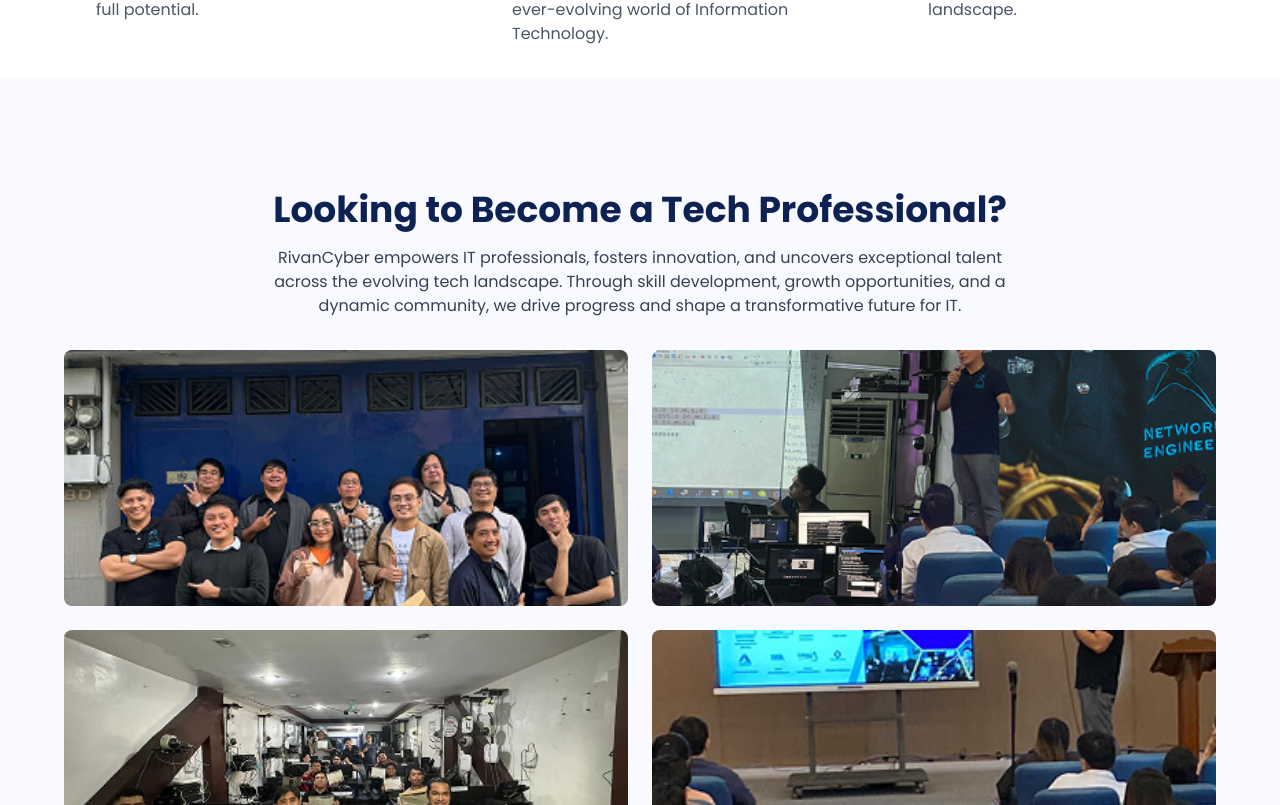
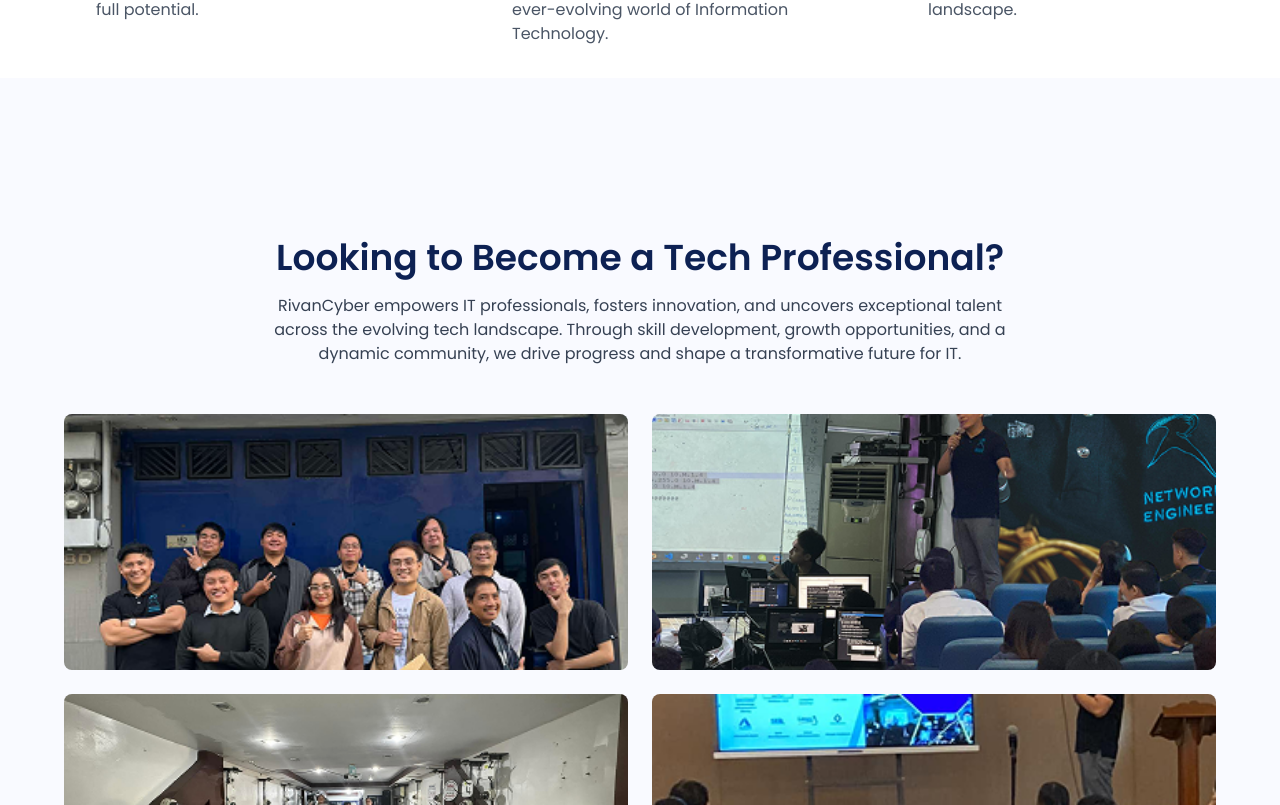
Before and after one commit to JemsProg/rivan_practice_web, a React (Vite) app in the folder frontend/: page / in a window 1280 px wide. Shown: the part 835-1640 px from the top of the page. Built offline with nearby package versions, Linux system fonts and the light colour scheme.

Commit message:
redesign about section

```diff
--- a/frontend/src/components/sections/About.jsx
+++ b/frontend/src/components/sections/About.jsx
@@ -1,28 +1,23 @@
 import React, { useRef, useEffect } from 'react'
 import { animate, inView } from 'motion'
-
-// Replace with the correct paths to your images
 import aboutImg1 from '../../assets/about_1.png'
 import aboutImg2 from '../../assets/about_2.png'
 import aboutImg3 from '../../assets/about_3.png'
 import aboutImg4 from '../../assets/about_4.png'
 
-const AboutSection = () => {
+const About = () => {
   const sectionRef = useRef(null)
 
   useEffect(() => {
-    // Select all elements that need animation
     const elements = sectionRef.current.querySelectorAll('[data-animate]')
-
     elements.forEach((el, index) => {
-      // Trigger animation when element is in view
       inView(el, () => {
         animate(
           el,
-          { opacity: 1, y: 0 }, // final state
+          { opacity: 1, y: 0 },
           {
             duration: 0.6,
-            delay: index * 0.1, // stagger effect
+            delay: index * 0.1,
             easing: 'ease-in-out'
           }
         )
@@ -30,20 +25,19 @@ const AboutSection = () => {
     })
   }, [])
 
-  // Four images total
   const aboutImages = [aboutImg1, aboutImg2, aboutImg3, aboutImg4]
 
   return (
     <section
       id="about"
       ref={sectionRef}
-      className="bg-[#F9FAFF] py-12 px-4"
+      className="bg-[#F9FAFF] py-24 px-4"
     >
       <div className="container mx-auto max-w-6xl">
         {/* Heading */}
         <h2
           data-animate
-          className="text-center text-2xl md:text-4xl font-bold text-[#0D2153]"
+          className="text-center text-2xl md:text-4xl font-semibold text-[#0D2153]"
           style={{ opacity: 0, transform: 'translateY(30px)' }}
         >
           Looking to Become a Tech Professional?
@@ -61,8 +55,8 @@ const AboutSection = () => {
           progress and shape a transformative future for IT.
         </p>
 
-        {/* Images Grid: 1 column on small screens, 2 columns on md and up (2×2 layout) */}
-        <div className="grid grid-cols-1 md:grid-cols-2 gap-6 mt-8">
+        {/* Images Grid */}
+        <div className="grid grid-cols-1 md:grid-cols-2 gap-6 mt-12">
           {aboutImages.map((imgSrc, index) => (
             <div
               key={index}
@@ -73,7 +67,7 @@ const AboutSection = () => {
               <img
                 src={imgSrc}
                 alt={`About RivanCyber ${index + 1}`}
-                className="w-full h-64 object-cover"
+                className="w-full h-64 object-cover transition-transform duration-300 ease-in-out hover:scale-105"
               />
             </div>
           ))}
@@ -83,4 +77,4 @@ const AboutSection = () => {
   )
 }
 
-export default AboutSection
+export default About
```
